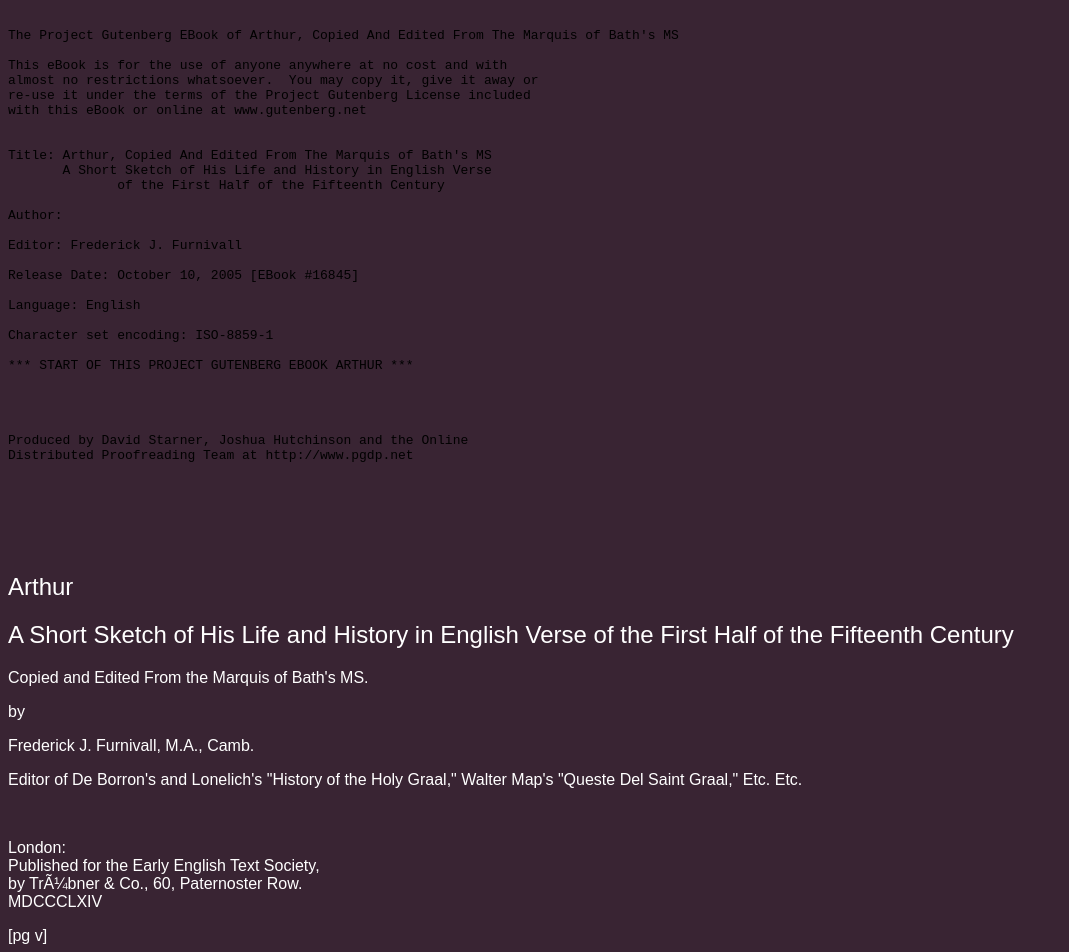
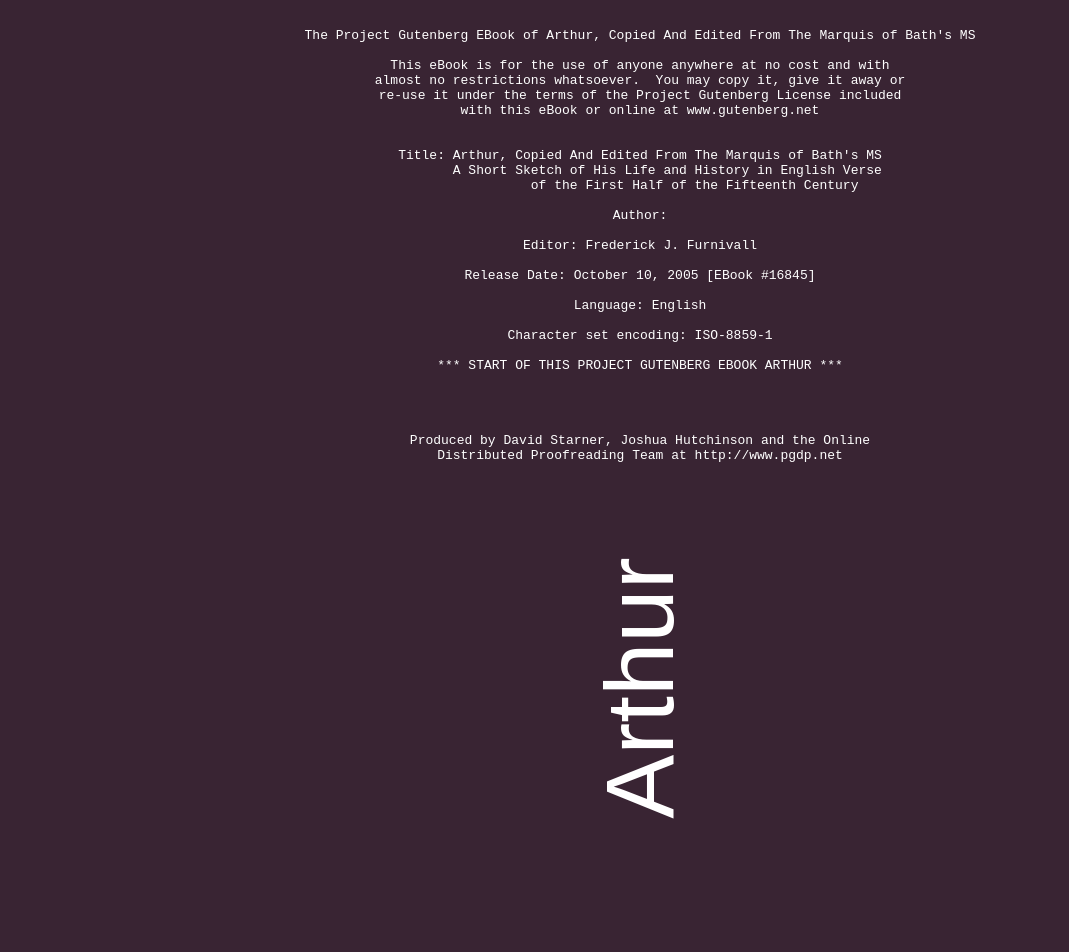
Before and after one commit to ewilson234/read_read, a plain HTML site: page index.html in a window 1280 px wide. Shown: the top 952 px of the page, without its empty margins (0-1069 px from the left). Drawn offline with Linux system fonts and the light colour scheme.

Commit message:
web desgin

```diff
--- a/style.css
+++ b/style.css
@@ -47,11 +47,33 @@
 }
 
 .sidenote_right{
+    text-align: center;
+}
+
+.sidenote_right{
     font-family: cheap-pine, sans-serif;
     font-weight: 400;
     font-style: normal;
     color: white;
 }
+
+div:first-of-type h2:first-of-type{
+   text-align: center;
+   transform-origin: center;
+   transform: rotate(-90deg);
+   font-size: 6em;
+   margin-bottom: 15px;
+}
+
+.sub{
+    margin-top: 300px;
+}
+
+pre{
+    text-align: center;
+    color: white;
+}
+
 /*---------smart phones----------*/
 @media only screen and (max-width: 800px){
 p{
```
Also changed, not shown: index.html (+1 -2 lines), 1 other file.
